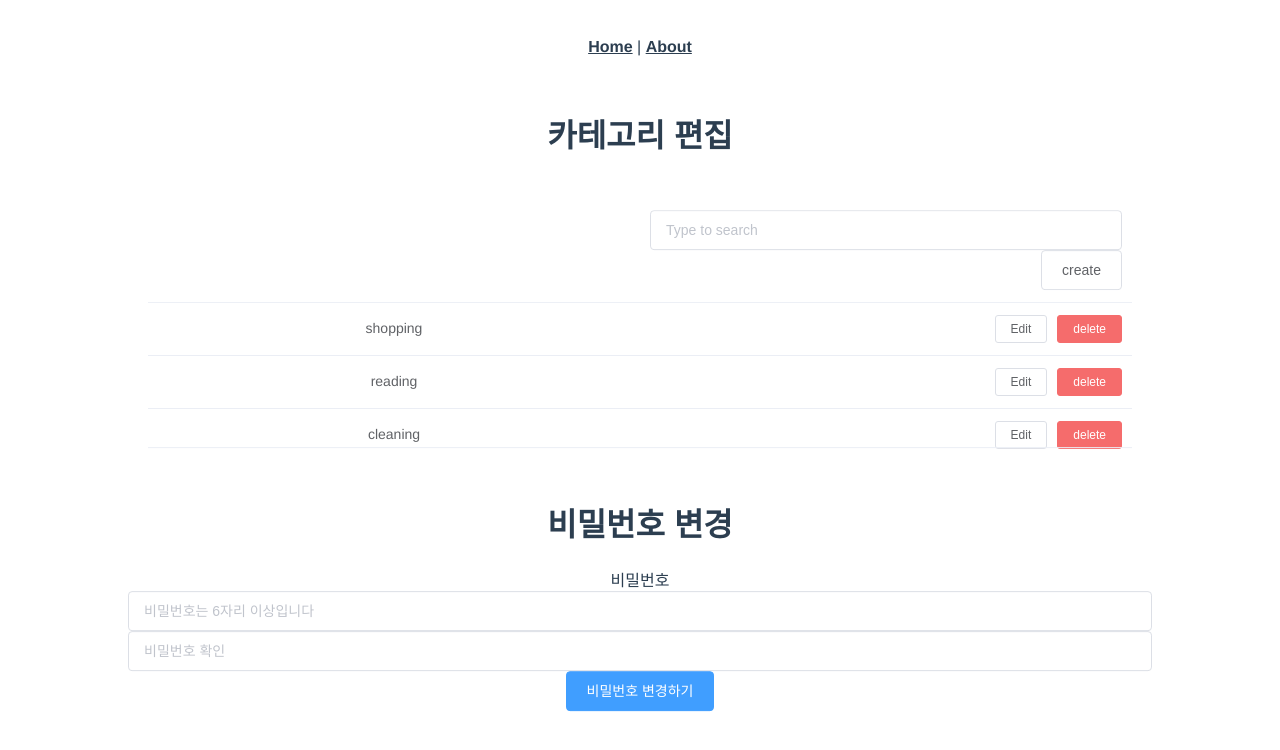
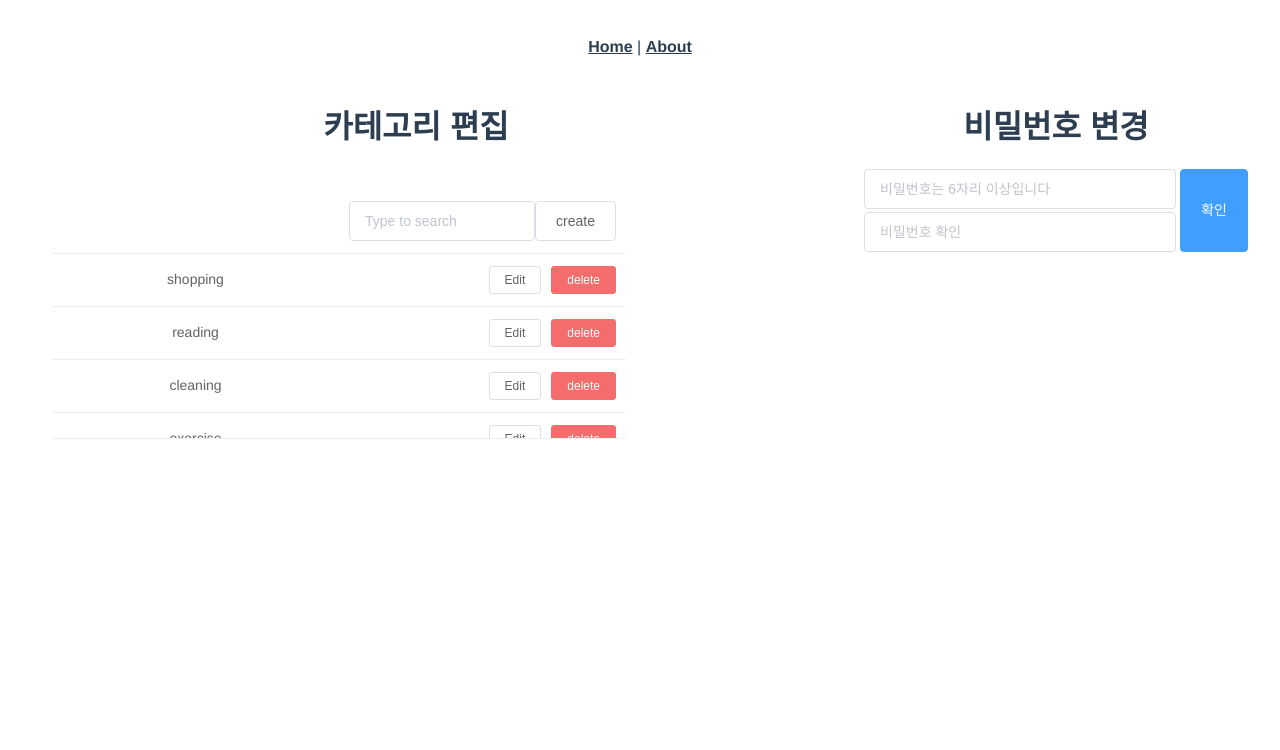
Before and after one commit to Levinna/ITLA.com, a Vue app in the folder itla/: page /setting in a window 1280 px wide. Shown: the top 750 px of the page. Built offline with nearby package versions, Linux system fonts and the light colour scheme.

Commit message:
레이아웃 가로로 수정

```diff
--- a/itla/src/views/Setting.vue
+++ b/itla/src/views/Setting.vue
@@ -12,12 +12,11 @@
 
     <div id = "main_wrap">
         <!--로그인 했을 때-->
-        <div v-if="userID" id ="login_true" style="width: 80%">
+        <div v-if="userID" id ="login_true" style="display: flex;">
             <!--카테고리 선택 항목-->
-
-            <div id = "category_wrap">
+                <div id = "category_wrap" style="float: left; width:60%; margin: 0 auto auto;">
                     <h1>카테고리 편집</h1>
-                <el-main id = "list"  style="height: 300px">
+                    <el-main id = "list"  style="height: 300px; width: 80%">
                         <el-table
 
                                 :data="UserCategory.filter(data => !search_target || data.category.toLowerCase().includes(search_target.toLowerCase()))"
@@ -28,18 +27,19 @@
                                     align="center">
                             </el-table-column>
 
-                        <el-table-column
-
-                                align="right">
+                            <el-table-column align="right">
                                 <template slot="header" slot-scope="scope">
+                                    <div  style = "display: flex">
                                         <el-input
                                                 auto-complete="true"
                                                 v-model.lazy="search_target"
                                                 size="large"
                                                 placeholder="Type to search"
-                                        style="float: left;"
+                                                style="float: left; width:100%"
+
                                         />
-                                <el-button @click = "Create">create</el-button>
+                                        <el-button @click = "Create" style="float: left">create</el-button>
+                                    </div>
                                 </template>
                                 <template slot-scope="scope">
                                     <el-button
@@ -60,15 +60,15 @@
                 <div class="clear"></div>
 
                 <!--비밀번호 변경 항목-->
-            <div id = "change_password">
+                <div id = "change_password" style="width: 30%; margin: 0 auto auto;">
                 <h1 id = "password_head">비밀번호 변경</h1>
-                <div>
-
-                        비밀번호 <el-input type="password" v-model="new_password" placeholder="비밀번호는 6자리 이상입니다" show-password></el-input>
+                <div style="display: flex; padding: auto">
+                    <div style="margin-right: 1%;">
+                        <el-input type="password" v-model="new_password" placeholder="비밀번호는 6자리 이상입니다" show-password style="margin-bottom: 1%"></el-input>
 
                         <el-input type="password" v-model="confirm" placeholder = "비밀번호 확인" show-password></el-input>
-
-                    <el-button id = "submit" type = "primary"  @click="confirmingPassword(new_password,confirm)" >비밀번호 변경하기</el-button>
+                    </div>
+                    <el-button id = "submit" type = "primary"  @click="confirmingPassword(new_password,confirm)" style="width: 20%">확인</el-button>
                 </div>
             </div>
         </div>
@@ -80,6 +80,7 @@
             <p>로그인 해 주십시오</p>
         </div>
     </div>
+
 </template>
 
 <script>
@@ -181,7 +182,8 @@ tr{
     position:absolute;
     top:50%;
     left:50%;
-    transform:translate(-50%, -50%)
+    transform:translate(-50%, -50%);
+    height: 80%; width: 100%;
 }
     .clear{
         clear: both;
```
Lines whose indentation alone changed are shown as unchanged.
